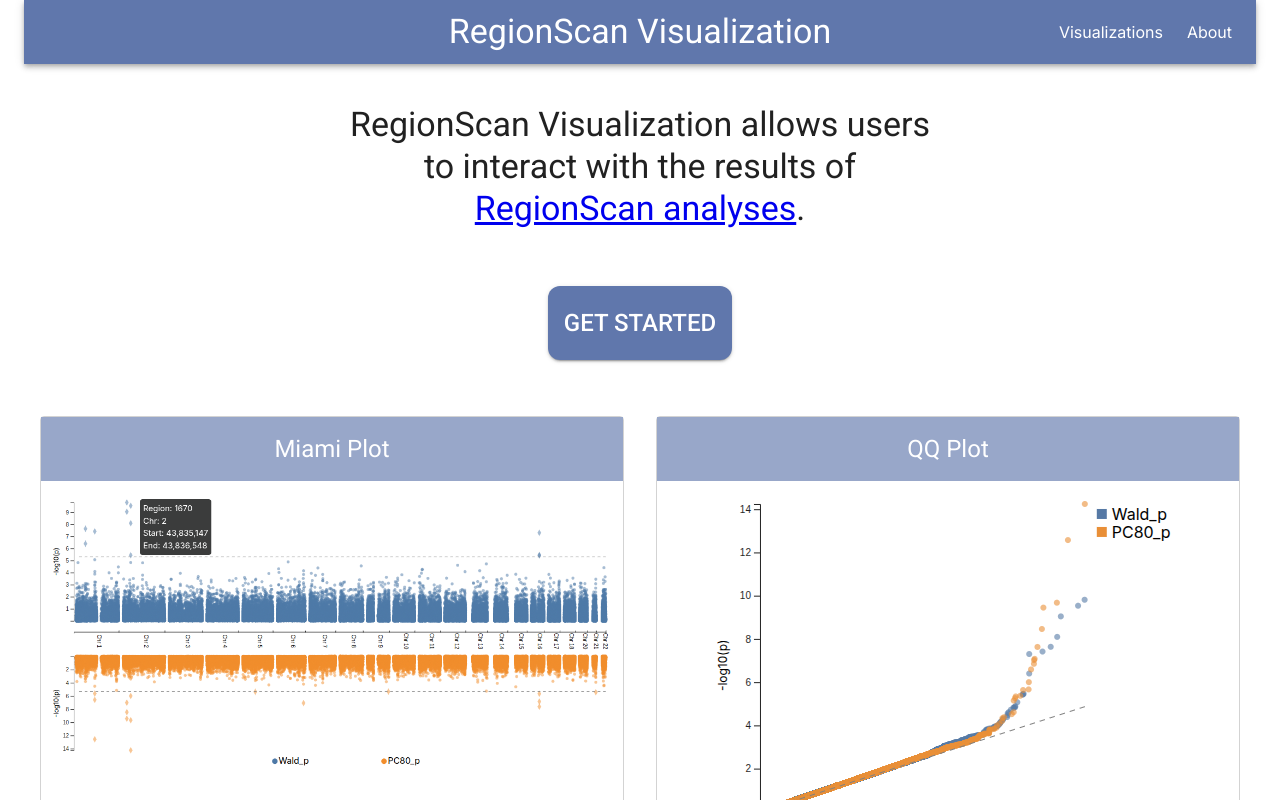
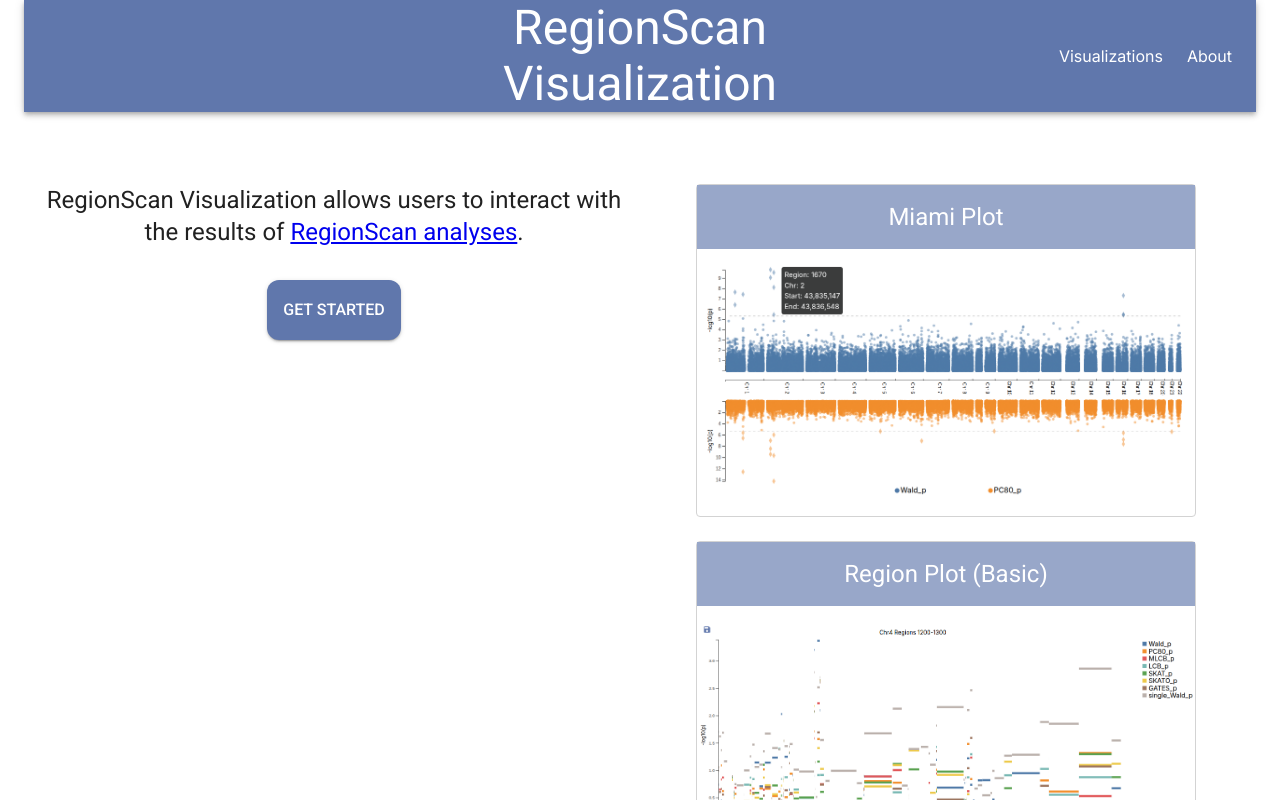
Before and after one commit to BullLab-Lunenfeld/region-scan-dashboard, a Next.js app in the folder next/region-scan-dashboard/: page / in a window 1280 px wide. Shown: the top 800 px of the page. Built offline with nearby package versions, Linux system fonts and the light colour scheme; what @mui/material-nextjs would draw is missing.

Commit message:
sketch out 2-column landing page

```diff
--- a/next/region-scan-dashboard/src/app/page.tsx
+++ b/next/region-scan-dashboard/src/app/page.tsx
@@ -19,14 +19,6 @@ const plots = [
     width: 1066,
   },
   {
-    cssWidth: "auto",
-    cssHeight: "auto",
-    height: 476,
-    plot: qqPlot,
-    title: "QQ Plot",
-    width: 488,
-  },
-  {
     height: 526,
     plot: regionBasic,
     title: "Region Plot (Basic)",
@@ -38,21 +30,29 @@ const plots = [
     title: "Region Plot (Detail)",
     width: 1194,
   },
+  {
+    cssWidth: "auto",
+    cssHeight: "auto",
+    height: 476,
+    plot: qqPlot,
+    title: "QQ Plot",
+    width: 488,
+  },
 ];
 
 const LandingPage: React.FC = () => {
   const router = useRouter();
 
   return (
+    <Grid container direction="row" spacing={3} wrap="nowrap" marginTop={4}>
       <Grid
         container
         direction="column"
         alignContent="center"
         spacing={4}
-      wrap="nowrap"
+        size={{ xs: 12, md: 6 }}
       >
-      <Grid offset={3} size={{ xs: 6 }}>
-        <Typography textAlign="center" variant="h4">
+        <Typography textAlign="center" variant="h5">
           RegionScan Visualization allows users to interact with the results of{" "}
           <Link
             target="_blank"
@@ -62,16 +62,14 @@ const LandingPage: React.FC = () => {
           </Link>
           .
         </Typography>
-      </Grid>
         <Grid textAlign="center">
           <Button
             onClick={() => router.push("/visualization")}
             variant="contained"
             size="large"
             sx={(theme) => ({
-            margin: 3,
               padding: 2,
-            fontSize: 24,
+              fontSize: 16,
               borderRadius: 3,
               backgroundColor: theme.palette.primary.main,
             })}
@@ -79,7 +77,13 @@ const LandingPage: React.FC = () => {
             Get Started
           </Button>
         </Grid>
-      <Grid container direction="row">
+      </Grid>
+      <Grid
+        container
+        direction="column"
+        size={{ xs: 12, md: 6 }}
+        alignItems="center"
+      >
         {plots.map(({ cssHeight, cssWidth, height, plot, title, width }) => (
           <LandingPageImage
             key={title}
@@ -120,12 +124,12 @@ const LandingPageImage: React.FC<LandingPageImageProps> = ({
     container
     direction="column"
     spacing={2}
+    maxWidth="500px"
     sx={{
       border: "solid lightgrey 1px",
       borderRadius: "4px",
       img: { width: cssWidth ?? "100%", height: cssHeight ?? "auto" },
     }}
-    size={{ xs: 12, md: 6 }}
   >
     <Grid
       padding={2}
--- a/next/region-scan-dashboard/src/components/Header.tsx
+++ b/next/region-scan-dashboard/src/components/Header.tsx
@@ -232,7 +232,7 @@ const Header: React.FC = () => {
         </Grid>
         <Grid flexGrow={1} size={{ xs: 4 }}>
           <NavLink noDecoration href="/">
-            <Typography textAlign="center" variant="h4">
+            <Typography textAlign="center" variant="h3">
               RegionScan Visualization
             </Typography>
           </NavLink>
```
Lines whose indentation alone changed are shown as unchanged.
